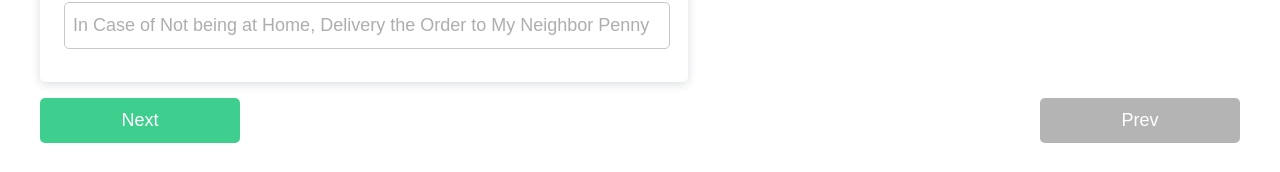
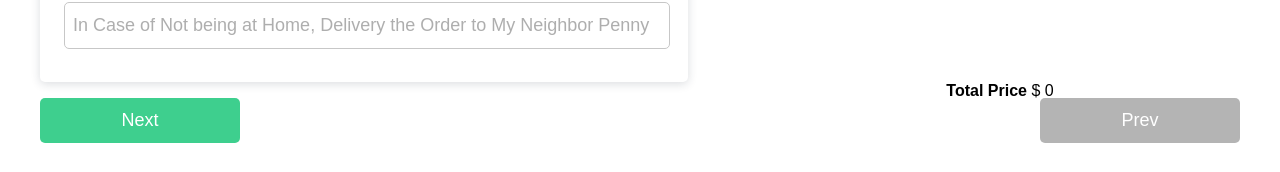
Before and after one commit to cl0ver012/StickerShop, a React (Create React App) app: page /checkout in a window 1280 px wide. Shown: the part 466-638 px from the top of the page. Built offline with nearby package versions, Linux system fonts and the light colour scheme.

Commit message:
add total price section

```diff
--- a/src/layouts/Checkout/ShippingInfo/index.js
+++ b/src/layouts/Checkout/ShippingInfo/index.js
@@ -4,6 +4,7 @@ import Input from "../../../components/Input/Input"
 import Dropdown from '../../../components/Dropdown'
 import CartItems from '../../../components/CartItems/CardItems'
 import { states as statesList } from '../../../staticDatas'
+import useFinalPrice from "../../../hooks/useFinalPrice";
 const ShippingInfo = () => {
     return (
         <div className="shipping-info">
@@ -43,6 +44,10 @@ const ShippingInfo = () => {
             </div>
             <div className="cart-info">
                 <CartItems height={"100%"}/>
+                <div className="final-price">
+                    <b>Total Price</b>
+                    <span> $ {useFinalPrice()}</span>
+                </div>
             </div>
         </div>
     )
```
